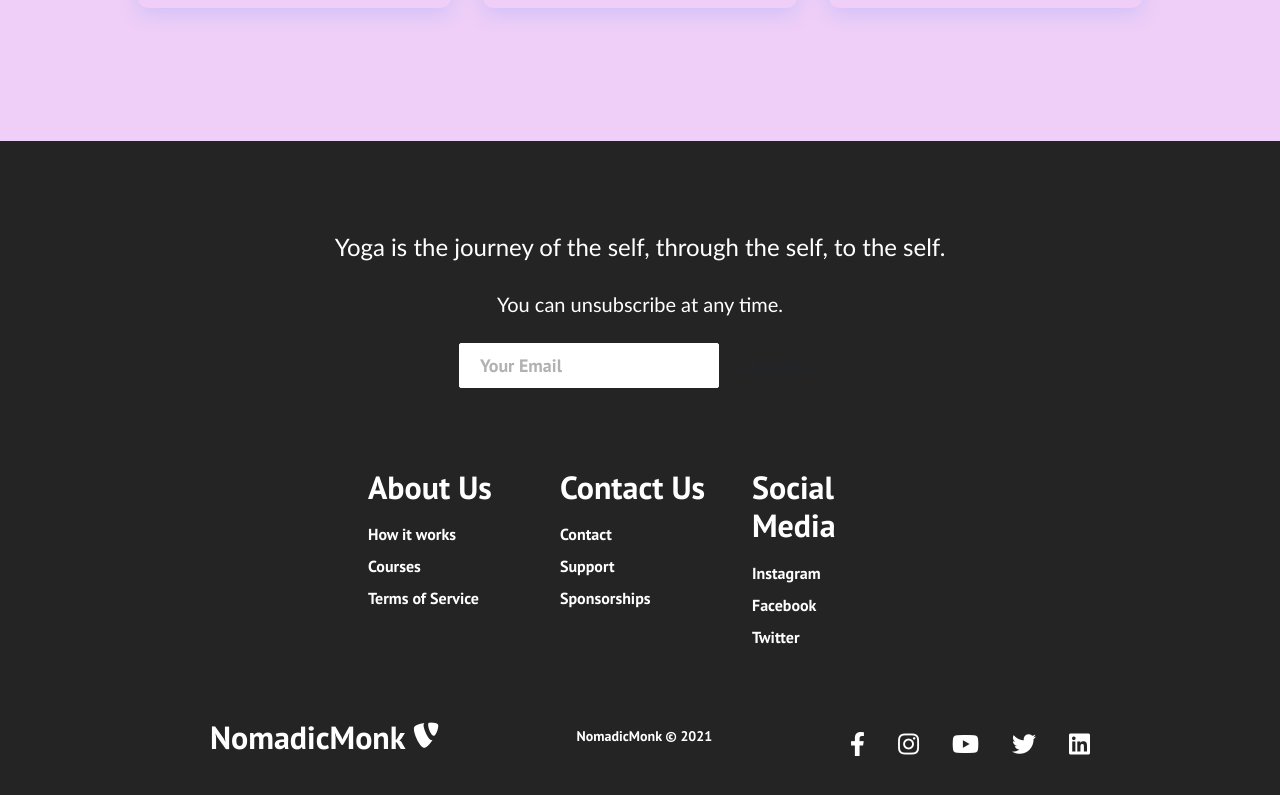
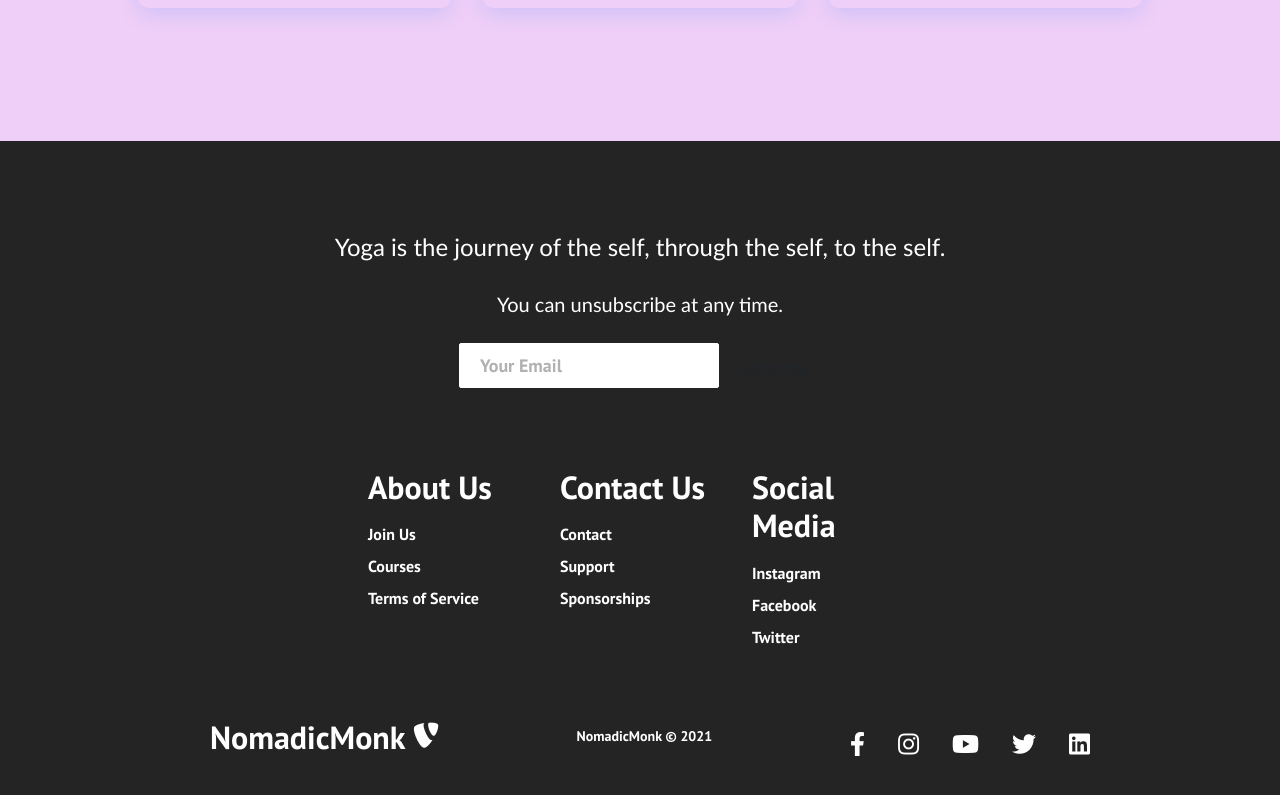
Before and after one commit to sarvendrasingh/Fullstack-2-Project, a React (Create React App) app: page / in a window 1280 px wide. Shown: the part 2054-2849 px from the top of the page. Built offline with nearby package versions, Linux system fonts and the light colour scheme; the HTML template or start-up script is replaced by a standard one.

Commit message:
Footer updated

```diff
--- a/src/App.css
+++ b/src/App.css
@@ -36,7 +36,7 @@
 }
 
 .sign-up {
-    background-image: url('./images/img-8.jpg');
+    background-image: url('https://lh3.googleusercontent.com/proxy/c4Zp7NJo4gUyrgsINegeVfhx_ebeG2KN3NFLd_bUUNTMF4OdX-0EGTAM8TNB1J6wlzuyfmmoWlYhXeZD2-aAuQrQIS3BYxvk6TWOUS7pX2FipA');
     background-position: center;
     background-size: cover;
     background-repeat: no-repeat;
--- a/src/components/Footer.js
+++ b/src/components/Footer.js
@@ -29,7 +29,7 @@ function Footer() {
         <div className='footer-link-wrapper'>
           <div class='footer-link-items'>
             <h2>About Us</h2>
-            <Link to='/sign-up'>How it works</Link>
+            <Link to='/sign-up'>Join Us</Link>
             <Link to='/products'>Courses</Link>
             <Link to='/'>Terms of Service</Link>
           </div>
--- a/src/components/pages/SignUp.js
+++ b/src/components/pages/SignUp.js
@@ -5,7 +5,7 @@ import '../../App.css';
 export default function SignUp() {
   return (
   <>
-    <h1 className='sign-up'>LIKE & SUBSCRIBE</h1>
+    <h1 className='sign-up'></h1>
     <div className="container border rounded p-4 my-4" style={{backgroundColor: "#e3f2fd", fontSize: "20px"}}>
       <form>
         <div class="form-group">
```
